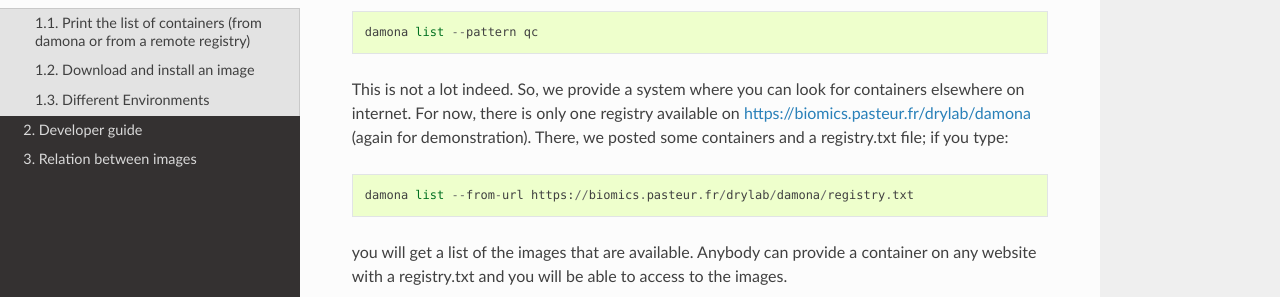
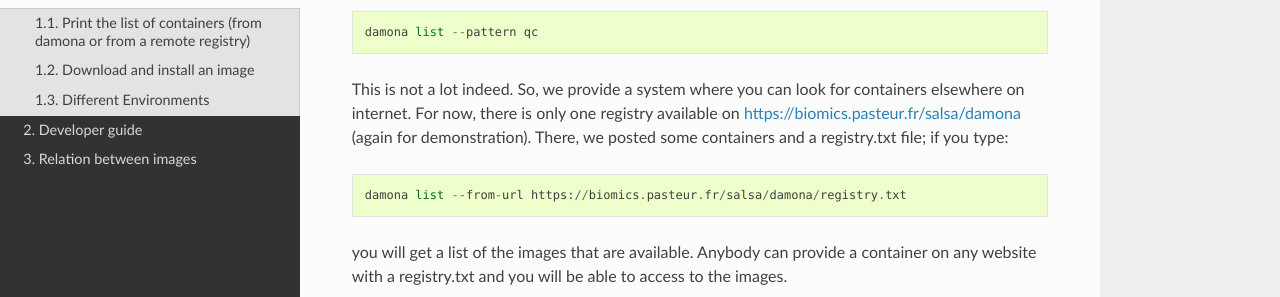
Before and after one commit to cokelaer/damona, a Sphinx documentation site: the page built from doc/userguide.rst, in a window 1280 px wide and 900 px high, scrolled down 504 px. Shown: the part 154-451 px from the top of the window. Built offline with Sphinx 7.4.7 and the Read the Docs theme 2.0.0, drawn with Linux system fonts in a browser that asks for light colours; formulas are drawn with MathJax 3; the version number could not be read and is left out; some of the changed lines change nothing that is shown.

Commit message:
update dtylab -> sala

```diff
--- a/doc/userguide.rst
+++ b/doc/userguide.rst
@@ -26,10 +26,10 @@ You can filter by selecting a specific pattern::
 
 This is not a lot indeed. So, we provide a system where you can look for
 containers elsewhere on internet. For now, there is only one registry available
-on https://biomics.pasteur.fr/drylab/damona (again for demonstration). There, we posted
+on https://biomics.pasteur.fr/salsa/damona (again for demonstration). There, we posted
 some containers and a registry.txt file; if you type::
 
-    damona list --from-url https://biomics.pasteur.fr/drylab/damona/registry.txt
+    damona list --from-url https://biomics.pasteur.fr/salsa/damona/registry.txt
 
 you will get a list of the images that are available. Anybody can provide a
 container on any website with a registry.txt and you will be able to access to
```
